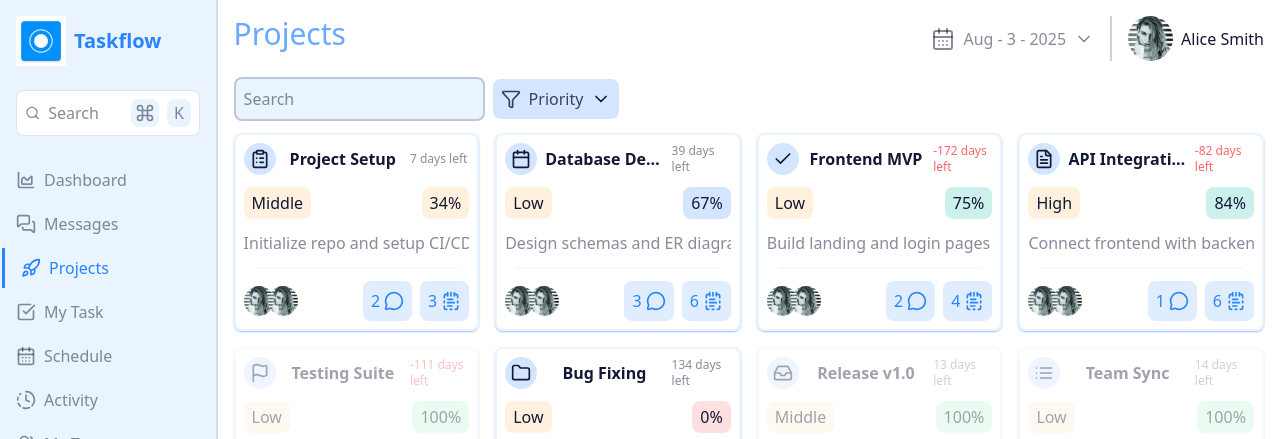
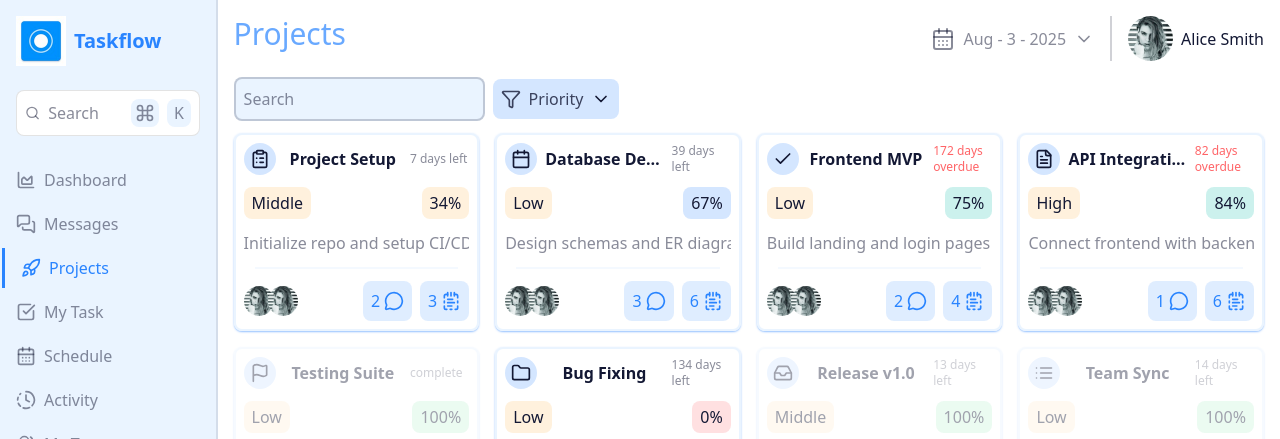
Before and after one commit to Kirill-Ant1511/task-flow, a Next.js app: page /dashboard/projects in a window 1280 px wide. Shown: the top 439 px of the page. Built offline with nearby package versions, Linux system fonts and the light colour scheme.

Commit message:
Небольшие правки в карточке проектов

```diff
--- a/src/components/ui/Projects/ProjectCard.tsx
+++ b/src/components/ui/Projects/ProjectCard.tsx
@@ -39,10 +39,14 @@ export function ProjectCard({ task }: Props) {
 				<p
 					className={cn(
 						'text-foreground/50 text-xs',
-						dueDate < 0 && 'text-red-400'
+						dueDate < 0 && progress < 100 && 'text-red-400'
 					)}
 				>
-					{dueDate} days left
+					{dueDate < 0
+						? progress < 100
+							? dueDate * -1 + ' days overdue'
+							: 'complete'
+						: dueDate + ' days left'}
 				</p>
 			</div>
 			<div className='flex justify-between items-center'>
```
Also changed, not shown: 1 other file (tests, documents, lock files or other folders).
